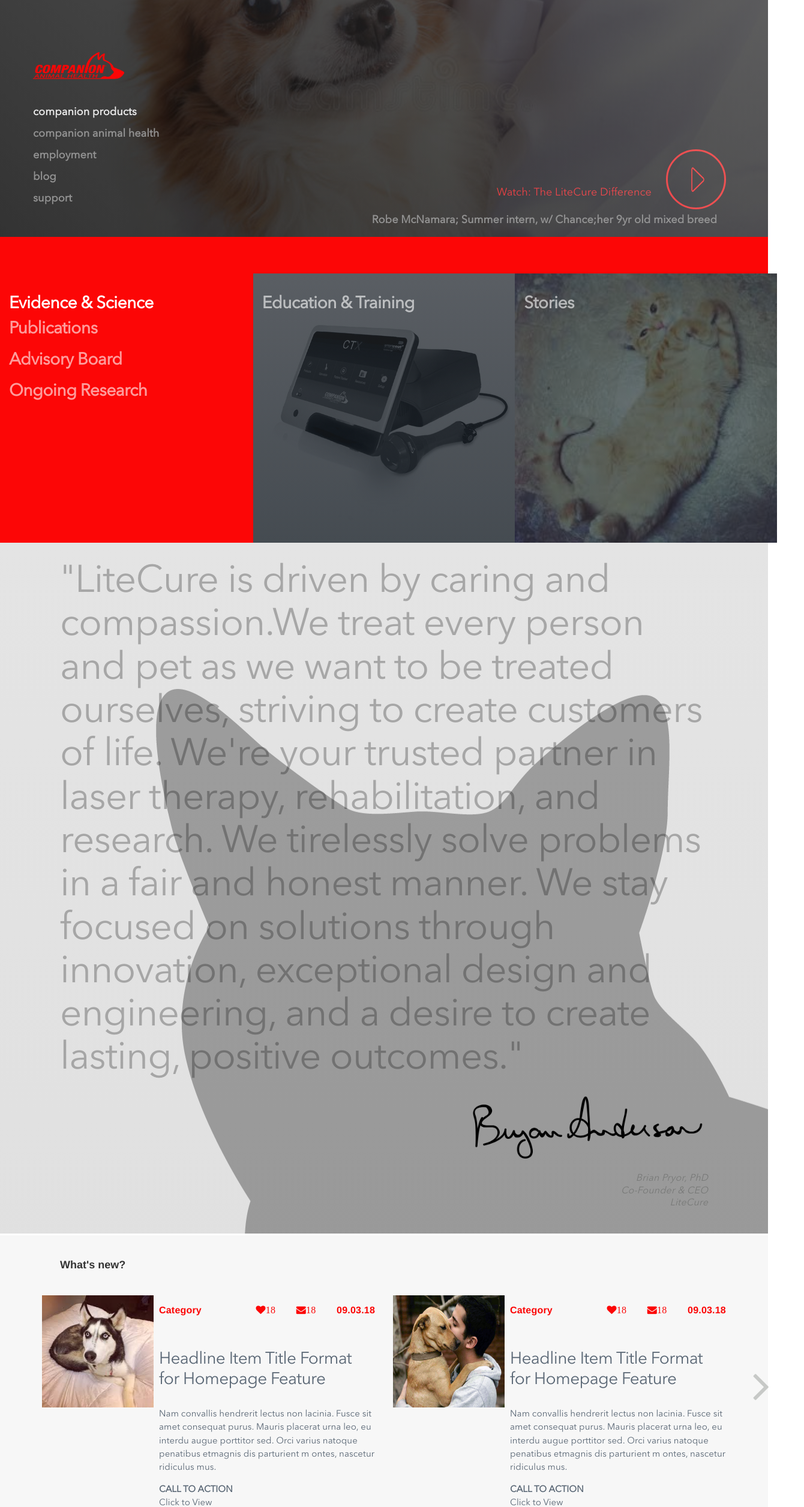
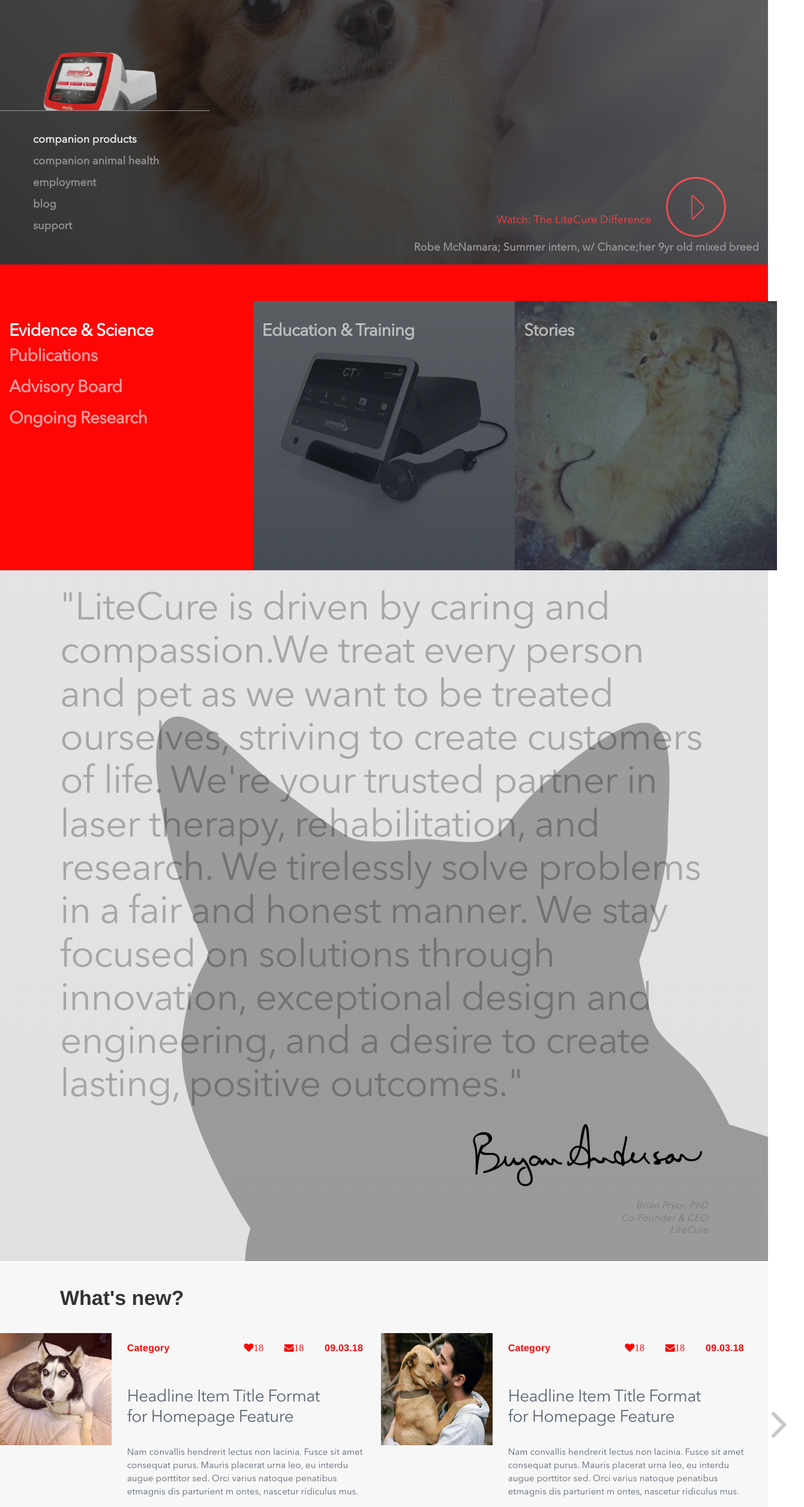
Before and after one commit to assadakramiintellect/litecure, a plain HTML site: page homepage01.html in a window 1280 px wide. Shown: the part 287-2800 px from the top of the page at 60% size, 1340 px wide, since content can reach past the window. Drawn offline with nearby package versions, Linux system fonts and the light colour scheme.

Commit message:
Styling fixed 2

```diff
--- a/css/homepage01.css
+++ b/css/homepage01.css
@@ -340,7 +340,9 @@
   color: #c7c9c7; }
 
 .white-color {
-  color: #ffffff !important; }
+  color: #ffffff !important;
+  width: 100%;
+}
 
 .logo {
   opacity: 0.6;
@@ -354,7 +356,9 @@
   color: #ffffff; }
 
 .bg-color {
-  background-color: rgba(155, 155, 155, 0.06); }
+  background-color: rgba(155, 155, 155, 0.06);
+  width: 1200px;
+}
 
 .Subscribe {
   font-family: AvenirNext;
@@ -365,7 +369,10 @@
   line-height: 1.21;
   letter-spacing: -0.4px;
   text-align: left;
-  color: #5a6775; }
+  color: #5a6775;
+  padding-top: 54px;
+  padding-left: 44px;
+}
 
 .Subscribe1 {
   font-family: AvenirNext;
@@ -576,3 +583,24 @@
 .second-subscribe {
   padding: 92px 0 66px 0;
 }
+
+/*  Fining  */
+.computer-area{
+  border-bottom: solid 1px #9a9a9a;
+  width: 364px;
+  text-align: center;
+}
+.whatsnew{
+  font-size: 34px;
+}
+.main-area-carosel {
+  max-width: 1349px;
+  margin: 0 auto;
+}
+.main-area-carosel > div{
+  max-width: 1240px;
+}
+.extea{
+  text-align: -webkit-right;
+  overflow: hidden;
+}
--- a/css/style.css
+++ b/css/style.css
@@ -21,7 +21,7 @@
     flex-direction: row; }
 
 .headerlogo1 {
-  padding-top: 47px;
+    padding-top: 59px;
     display: flex;
     justify-content: flex-end;
     flex-direction: row; }
@@ -352,10 +352,13 @@
     font-stretch: normal;
     line-height: 0.8;
     letter-spacing: 39px;
-  color: #ffffff; }
+    color: #ffffff;
+}
 
 .bg-color {
-  background-color: rgba(155, 155, 155, 0.06); }
+    background-color: rgba(155, 155, 155, 0.06);
+    width: 1200px;
+}
 
 .Subscribe {
     font-family: AvenirNext;
@@ -366,7 +369,10 @@
     line-height: 1.21;
     letter-spacing: -0.4px;
     text-align: left;
-  color: #5a6775; }
+    color: #5a6775;
+    padding-top: 54px;
+    padding-left: 44px;
+}
 
 .Subscribe1 {
     font-family: AvenirNext;
@@ -582,5 +588,23 @@
     padding-bottom: 6rem;
 }
 .second-subscribe {
-  padding: 92px 0 66px 0;
+    padding: 107px 0 66px 0;
 }
+.computer-area{
+    border-bottom: solid 1px #9a9a9a;
+    width: 364px;
+    text-align: center;
+}
+.whatsnew{
+    font-size: 34px;
+}
+.main-area-carosel {
+    max-width: 1349px;
+    margin: 0 auto;
+}
+.main-area-carosel > div{
+    max-width: 1240px;
+}
+.extea{
+    text-align: -webkit-right;
+}
--- a/homepage01.html
+++ b/homepage01.html
@@ -38,7 +38,15 @@
                 </div>
                 </div>
             </div>
-                <div class="row mt-6 white-color" ><img src="assets/logos/logos1.png" width="152" height="52"></div>
+        </div>
+        <div class="main-area">
+            <div class="row mt-6 white-color" >
+                <div class="computer-area">
+                    <img src="assets/computer.png" width="188" height="97">
+                </div>
+            </div>
+            </div>
+        <div class="container">
             <div class="row mt-5">
             <div class="col-5 secondnav1  text-left">
                     <div class="row white-color">companion products</div>
@@ -54,7 +62,7 @@
                 <p>Watch: The LiteCure Difference</p>
             </div>
             </div>
-
+        </div>
             <div class="col-12 text-right pb-3 secondnav1">
                 Robe McNamara; Summer intern, w/ Chance;her 9yr old mixed breed
             </div>
@@ -120,11 +128,11 @@
             <div class="container">
                 <div class="row pt-5 pb-5" >
                     <div class="col-12 ml-5 text-left">
-                        <h4 class=""><strong>What's new?</strong></h4>
+                        <h4 class="whatsnew"><strong>What's new?</strong></h4>
                     </div>
                 </div>
             </div>
-            <div class="container mr6">
+            <div class="main-area-carosel mr6">
                 <div id="myCarousel" class="carousel slide" data-ride="">
                       <!-- Indicators -->
                     <ol class="carousel-indicators carouselinicator">
@@ -654,8 +662,8 @@
                 <!--subscribe section-->
     <section class="subscribing-area">
         <div class="pb-5">
-            <div class="container bg-color">
-                <div class="row  mt-5 pb-5">
+            <div class="main-area extea">
+                <div class="row bg-color">
                     <div class="col-6  mt-3 Subscribe">
                         <p>Subscribe</p>
                     </div>
```
Also changed, not shown: index.html (+18 -8 lines), assets/computer.png (added). Lines whose indentation alone changed are shown as unchanged.
